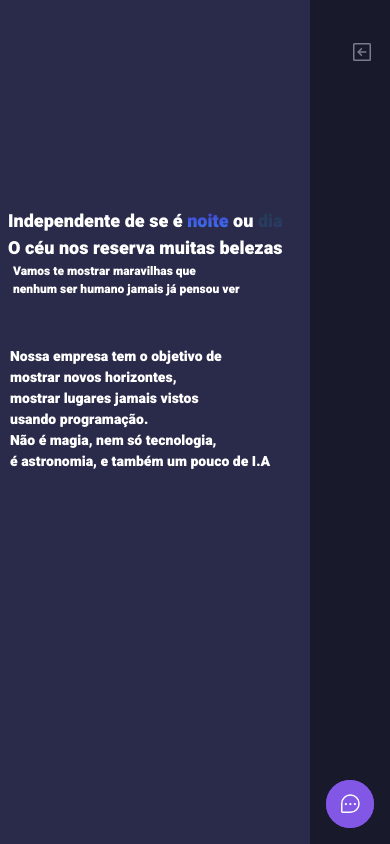
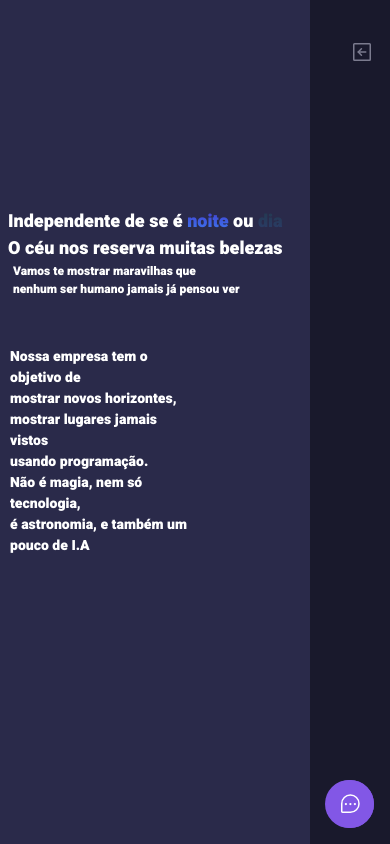
Before and after one commit to CarlosEduardoAD/nlw-impulse-carlos, a React (Vite) app in the folder feedback widget do arlos/: page / in a window 390 px wide. Built offline with nearby package versions, Linux system fonts and the light colour scheme; no server answers.

Commit message:
Alterações

```diff
--- a/feedback widget do arlos/package.json
+++ b/feedback widget do arlos/package.json
@@ -15,7 +15,8 @@
     "html2canvas": "^1.4.1",
     "phosphor-react": "^1.4.1",
     "react": "^18.0.0",
-    "react-dom": "^18.0.0"
+    "react-dom": "^18.0.0",
+    "react-router": "^6.3.0"
   },
   "devDependencies": {
     "@tailwindcss/forms": "^0.5.1",
--- /dev/null
+++ b/feedback widget do arlos/src/components/HeaderElements/routes.tsx
@@ -0,0 +1,5 @@
+import { Router } from "react-router"
+
+export function NavbarRoutes(){
+    return
+}
--- a/feedback widget do arlos/src/components/TextnImages/paragraph.tsx
+++ b/feedback widget do arlos/src/components/TextnImages/paragraph.tsx
@@ -1,7 +1,7 @@
 export function MainProse(){
     return(
-        <div className="ml-[146px] xl:ml-[103px] lg:ml-[97px] md:ml-[70px] sm:ml-[46px] xs:ml-[10px] font-Heebo text-4xl xl:text-3xl lg:text-2xl md:text-xln sm:text-lg xs:text-sm mt-12 text-black dark:text-white">
-            <p>Nossa empresa tem o objetivo de <br/>mostrar novos horizontes,<br/>
+        <div className=" mr-48 ml-[146px] xl:ml-[103px] lg:ml-[97px] md:ml-[70px] sm:ml-[46px] xs:ml-[10px] font-Heebo text-4xl xl:text-3xl lg:text-2xl md:text-xln sm:text-lg xs:text-sm mt-12 text-black dark:text-white p-0 flex">
+                <p>Nossa empresa tem o objetivo de <br/>mostrar novos horizontes,<br/>
                 mostrar lugares jamais vistos<br/>usando programação.
                 <br/>Não é magia, nem só tecnologia,<br/>é <strong>astronomia</strong>, e também um pouco de I.A
             </p>
--- a/feedback widget do arlos/src/components/ToggleButton/PopoverDarkMode.tsx
+++ b/feedback widget do arlos/src/components/ToggleButton/PopoverDarkMode.tsx
@@ -5,7 +5,8 @@ export function PopoverDarkMode() {
     return (
         <div >
             <Popover className="fixed bottom-4 right-4 md:bottom-28 md:right-10 flex flex-col items-end">
-                <Popover.Button className="bg-amber-500 dark:bg-brand-500 rounded-full px-3 h-12 text-white flex items-center group transition duration-200"><Button></Button></Popover.Button>
+                <Popover.Button className="bg-amber-500 dark:bg-brand-500 rounded-full px-3 h-12 text-white flex items-center group transition duration-200 ">
+                    <Button></Button></Popover.Button>
             </Popover>
         </div>
     )
--- a/feedback widget do arlos/src/components/ToggleButton/ToggleTheme.tsx
+++ b/feedback widget do arlos/src/components/ToggleButton/ToggleTheme.tsx
@@ -13,9 +13,9 @@ export function Button() {
           onClick={() => setTheme(colorTheme)}
         >
           {colorTheme === "dark" ? (
-            <Moon className="w-6 h-6" size={25}></Moon>
+            <Moon className="mt-1" size={25}></Moon>
           ) : (
-            <Sun className="w-6 h-6" size={25}></Sun>
+            <Sun className="mt-1" size={25}></Sun>
           )}
         </span>
       </button>
--- a/feedback widget do arlos/src/global.css
+++ b/feedback widget do arlos/src/global.css
@@ -3,5 +3,5 @@
 @tailwind utilities;
 
 body{
-    @apply h-32 scrollbar-thin scrollbar-thumb-black scrollbar-track-indigo-700 overflow-y-scroll;
+    @apply h-32 scrollbar-thin scrollbar-thumb-black scrollbar-track-indigo-700 overflow-y-scroll p-0 m-0;
 }
```
Also changed, not shown: 1 other file (tests, documents, lock files or other folders).
